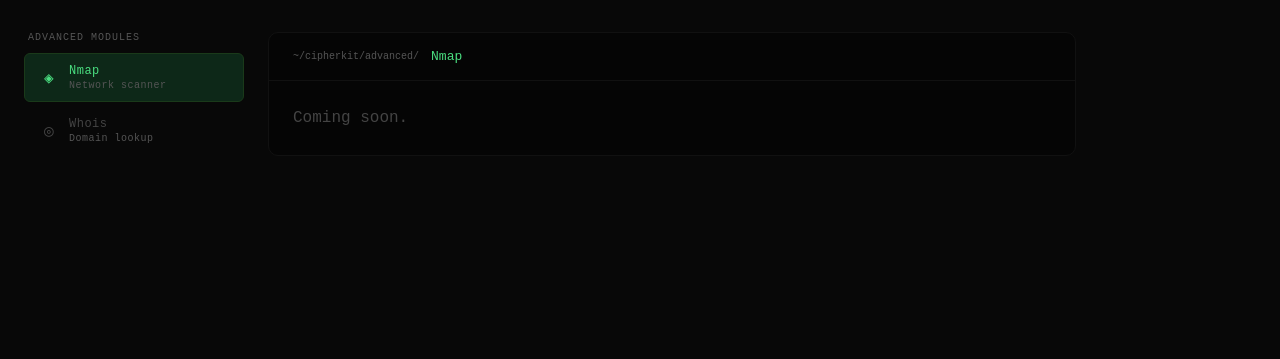
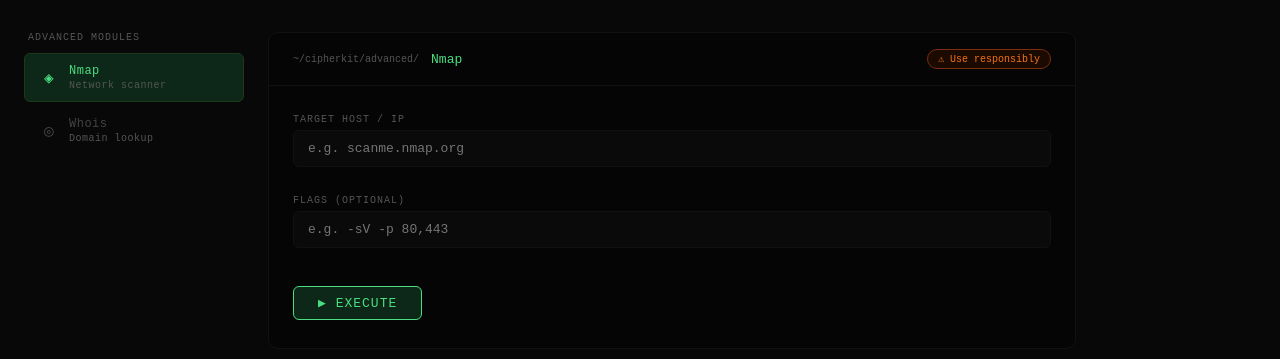
Before and after one commit to razvypikachu/cipherkit, a Flask app: page /advanced in a window 1280 px wide. Shown: the part 57-416 px from the top of the page. Run offline with Flask 3, Linux system fonts and the light colour scheme.

Commit message:
nmap and whois working

```diff
--- a/app.py
+++ b/app.py
@@ -1,7 +1,7 @@
 from flask import Flask, render_template,request, jsonify
 import hashlib
 import requests
-
+import subprocess
 app = Flask(__name__)
 
 @app.route("/")
@@ -44,5 +44,24 @@ def check_pwned():
             return jsonify({"count": int(count)})
 
     return jsonify({"count": 0})
+@app.route("/run/nmap", methods=["POST"])
+@app.route("/run/nmap", methods=["POST"])
+def run_nmap():
+    data = request.get_json()
+    target = data["target"]
+    flags = data.get("flags", "")
+
+    cmd = ["nmap", "-T4"] + flags.split() + [target]
+    result = subprocess.run(cmd, capture_output=True, text=True, timeout=60)
+
+    return jsonify({"output": result.stdout or result.stderr})
+@app.route("/run/whois", methods=["POST"])
+def run_whois():
+    data = request.get_json()
+    target = data["target"]
+
+    result = subprocess.run(["whois", target], capture_output=True, text=True, timeout=10)
+
+    return jsonify({"output": result.stdout or result.stderr})
 if __name__ == "__main__":
     app.run(debug=True, host="0.0.0.0")
--- a/static/css/style.css
+++ b/static/css/style.css
@@ -321,6 +321,40 @@ input[type="password"]:focus, input[type="text"]:focus {
     background: var(--accent-dim);
     color: var(--accent);
 }
+.input-group {
+    margin-bottom: 12px;
+}
+
+.input-label {
+    font-size: 10px;
+    color: var(--text-muted);
+    letter-spacing: 1px;
+    margin-bottom: 5px;
+}
+
+.terminal-output {
+    margin-top: 16px;
+    background: #020202;
+    border: 1px solid #0f0f0f;
+    border-radius: 8px;
+    padding: 16px 18px;
+    font-size: 12.5px;
+    line-height: 1.8;
+    color: #7a7a7a;
+    white-space: pre-wrap;
+    max-height: 400px;
+    overflow-y: auto;
+}
+
+.warning-badge {
+    margin-left: auto;
+    padding: 3px 10px;
+    border-radius: 100px;
+    background: #1a0a00;
+    border: 1px solid #7c2d12;
+    font-size: 10px;
+    color: var(--warning);
+}
 main {
     padding: 32px 24px;
     max-width: 1100px;
--- /dev/null
+++ b/static/js/advanced.js
@@ -0,0 +1,52 @@
+document.querySelectorAll(".tool-link").forEach(link => {
+    link.addEventListener("click", (e) => {
+        e.preventDefault();
+        const tool = link.dataset.tool;
+
+        document.querySelectorAll(".tool-link").forEach(l => l.classList.remove("active"));
+        link.classList.add("active");
+
+        document.querySelectorAll(".tool-section").forEach(s => s.style.display = "none");
+        document.getElementById("tool-" + tool).style.display = "block";
+
+        const titles = { nmap: "Nmap", whois: "Whois" };
+        document.getElementById("panel-title").textContent = titles[tool];
+    });
+});
+
+document.getElementById("run-nmap").addEventListener("click", async () => {
+    const target = document.getElementById("nmap-target").value;
+    if (!target) return;
+
+    const flags = document.getElementById("nmap-flags").value;
+    const output = document.getElementById("nmap-output");
+    output.style.display = "block";
+    output.textContent = "Running nmap, please wait...";
+
+    const response = await fetch("/run/nmap", {
+        method: "POST",
+        headers: { "Content-Type": "application/json" },
+        body: JSON.stringify({ target: target, flags: flags })
+    });
+
+    const data = await response.json();
+    output.textContent = data.output;
+});
+
+document.getElementById("run-whois").addEventListener("click", async () => {
+    const target = document.getElementById("whois-target").value;
+    if (!target) return;
+
+    const output = document.getElementById("whois-output");
+    output.style.display = "block";
+    output.textContent = "Running whois...";
+
+    const response = await fetch("/run/whois", {
+        method: "POST",
+        headers: { "Content-Type": "application/json" },
+        body: JSON.stringify({ target: target })
+    });
+
+    const data = await response.json();
+    output.textContent = data.output;
+});
--- a/static/js/main.js
+++ b/static/js/main.js
@@ -9,18 +9,23 @@ document.querySelectorAll(".tool-link").forEach(link => {
         document.querySelectorAll(".tool-section").forEach(s => s.style.display = "none");
         document.getElementById("tool-" + tool).style.display = "block";
         const titles = { hash: "Hash Checker", password: "Password Strength", encode: "Encoder / Decoder" };
-        document.getElementById("panel-title").textContent = titles[tool];
+        const panelTitle = document.getElementById("panel-title");
+        if (panelTitle) panelTitle.textContent = titles[tool];
     });
 });
+
 let selectedAlgo = "MD5";
 document.querySelectorAll(".algo-btn").forEach((btn) => {
     btn.addEventListener("click", () => {
-        document.querySelectorAll(".algo-btn").forEach(b=>b.classList.remove("active"));
+        document.querySelectorAll(".algo-btn").forEach(b => b.classList.remove("active"));
         btn.classList.add("active");
         selectedAlgo = btn.dataset.algo;
     });
 });
-document.getElementById("run-hash").addEventListener("click", async () => {
+
+const runHash = document.getElementById("run-hash");
+if (runHash) {
+    runHash.addEventListener("click", async () => {
         const text = document.getElementById("hash-input").value;
         if (!text) return;
 
@@ -34,7 +39,10 @@ document.getElementById("run-hash").addEventListener("click", async () => {
         document.getElementById("hash-result").textContent = data.result;
         document.getElementById("hash-output").style.display = "block";
     });
+}
+
 const passwordInput = document.getElementById("password-input");
+if (passwordInput) {
     passwordInput.addEventListener("input", () => {
         const pw = passwordInput.value;
         if (!pw) {
@@ -43,18 +51,17 @@ passwordInput.addEventListener("input", () => {
         }
         document.getElementById("password-result").style.display = "block";
         const checks = [
-        { label: "Length ≥ 8",            pass: pw.length >= 8 },
-        { label: "Length ≥ 14",           pass: pw.length >= 14 },
-        { label: "Uppercase letters",     pass: /[A-Z]/.test(pw) },
-        { label: "Numbers",               pass: /[0-9]/.test(pw) },
-        { label: "Special characters",    pass: /[^A-Za-z0-9]/.test(pw) },
+            { label: "Length ≥ 8",         pass: pw.length >= 8 },
+            { label: "Length ≥ 14",        pass: pw.length >= 14 },
+            { label: "Uppercase letters",  pass: /[A-Z]/.test(pw) },
+            { label: "Numbers",            pass: /[0-9]/.test(pw) },
+            { label: "Special characters", pass: /[^A-Za-z0-9]/.test(pw) },
         ];
         const score = checks.filter(c => c.pass).length;
         const colors = ["", "#ef4444", "#f97316", "#eab308", "#4ade80", "#22d3ee"];
         const labels = ["", "Weak", "Weak", "Moderate", "Strong", "Very Strong"];
         for (let i = 1; i <= 5; i++) {
-        const bar = document.getElementById("bar-" + i);
-        bar.style.background = i <= score ? colors[score] : "#1e1e1e";
+            document.getElementById("bar-" + i).style.background = i <= score ? colors[score] : "#1e1e1e";
         }
         document.getElementById("strength-label").textContent = labels[score];
         document.getElementById("strength-label").style.color = colors[score];
@@ -67,6 +74,8 @@ passwordInput.addEventListener("input", () => {
             checklist.appendChild(item);
         });
     });
+}
+
 let selectedFormat = "base64";
 let selectedMode = "encode";
 
@@ -86,7 +95,9 @@ document.querySelectorAll("[data-mode]").forEach(btn => {
     });
 });
 
-document.getElementById("run-encode").addEventListener("click", () => {
+const runEncode = document.getElementById("run-encode");
+if (runEncode) {
+    runEncode.addEventListener("click", () => {
         const text = document.getElementById("encode-input").value;
         if (!text) return;
 
@@ -108,7 +119,11 @@ document.getElementById("run-encode").addEventListener("click", () => {
         document.getElementById("encode-result").textContent = result;
         document.getElementById("encode-output").style.display = "block";
     });
-document.getElementById("run-pwned").addEventListener("click", async () => {
+}
+
+const runPwned = document.getElementById("run-pwned");
+if (runPwned) {
+    runPwned.addEventListener("click", async () => {
         const password = document.getElementById("password-input").value;
         if (!password) return;
 
@@ -132,3 +147,4 @@ document.getElementById("run-pwned").addEventListener("click", async () => {
             output.textContent = `⚠ Found ${data.count.toLocaleString()} times in known data breaches.`;
         }
     });
+}
--- a/templates/advanced.html
+++ b/templates/advanced.html
@@ -26,11 +26,32 @@
         <div class="tool-panel-header">
             <span class="tool-panel-path">~/cipherkit/advanced/</span>
             <span class="tool-panel-name" id="panel-title">Nmap</span>
+            <div class="warning-badge" id="warning-badge">⚠ Use responsibly</div>
         </div>
         <div class="tool-panel-body">
-            <p style="color: var(--text-dim);">Coming soon.</p>
+            <div class="tool-section" id="tool-nmap">
+                <div class="input-group">
+                    <div class="input-label">TARGET HOST / IP</div>
+                    <input type="text" id="nmap-target" placeholder="e.g. scanme.nmap.org">
+                </div>
+                <div class="input-group">
+                    <div class="input-label">FLAGS (OPTIONAL)</div>
+                    <input type="text" id="nmap-flags" placeholder="e.g. -sV -p 80,443">
+                </div>
+                <button class="run-btn" id="run-nmap">▶ EXECUTE</button>
+                <div class="terminal-output" id="nmap-output" style="display:none;"></div>
+            </div>
+            <div class="tool-section" id="tool-whois" style="display:none;">
+                <div class="input-group">
+                    <div class="input-label">DOMAIN NAME</div>
+                    <input type="text" id="whois-target" placeholder="e.g. google.com">
+                </div>
+                <button class="run-btn" id="run-whois">▶ EXECUTE</button>
+                <div class="terminal-output" id="whois-output" style="display:none;"></div>
+            </div>
+
         </div>
     </div>
 </div>
-
+<script src="{{ url_for('static', filename='js/advanced.js') }}"></script>
 {% endblock %}
```
Lines whose indentation alone changed are shown as unchanged.
